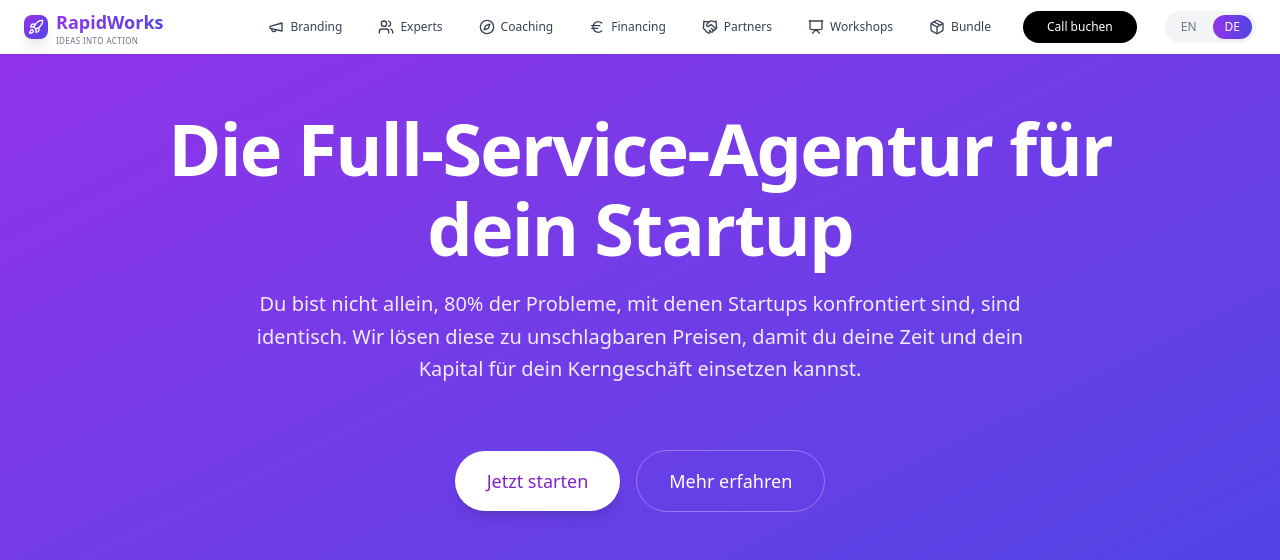
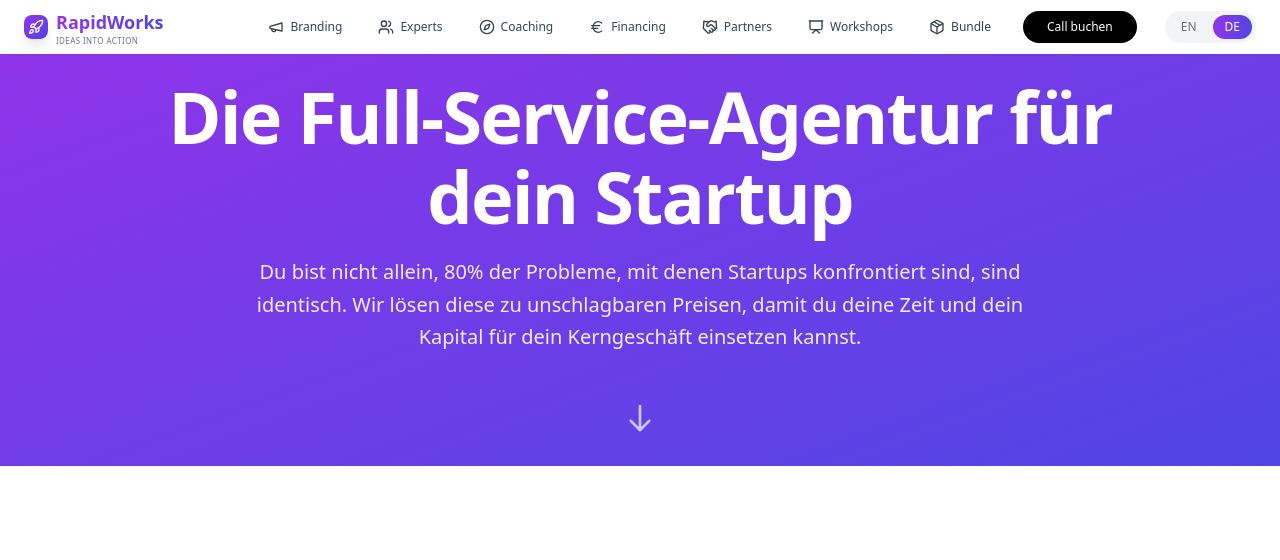
Before and after one commit to Rapid-Works/landingpage, a React (Create React App) app: page / in a window 1280 px wide. Shown: the top 560 px of the page. Built offline with nearby package versions, Linux system fonts and the light colour scheme.

Commit message:
Refactor landing page styles and update workshop component layout; fix exception date in dateUtils

```diff
--- a/src/components/new_landing_page.jsx
+++ b/src/components/new_landing_page.jsx
@@ -450,8 +450,8 @@ export default function RapidWorksPage() {
         <div className="absolute top-20 right-0 w-96 h-96 bg-purple-200 rounded-full filter blur-3xl opacity-20 -z-10"></div>
         <div className="absolute bottom-0 left-10 w-72 h-72 bg-blue-200 rounded-full filter blur-3xl opacity-20 -z-10"></div>
 
-        <div className="bg-gradient-to-br from-purple-600 to-indigo-600 text-white relative overflow-hidden min-h-[65vh] flex items-center">
-          <div className="container mx-auto px-6 py-20 md:py-28 flex flex-col justify-center">
+        <div className="bg-gradient-to-br from-purple-600 to-indigo-600 text-white relative overflow-hidden flex items-center">
+          <div className="container mx-auto px-6 py-12 md:py-16 lg:py-20 flex flex-col justify-center">
             <div className="text-center mb-8">
               <h1 className="text-5xl md:text-6xl lg:text-7xl font-extrabold mb-6 leading-tight tracking-tight">
                 {content.hero.title1}
@@ -466,14 +466,6 @@ export default function RapidWorksPage() {
               </p>
             </div>
 
-            <div className="flex flex-col sm:flex-row items-center justify-center gap-4 mt-8">
-              <button className="px-8 py-4 bg-white text-purple-700 hover:bg-white/90 rounded-full font-medium text-lg shadow-lg hover:shadow-xl transition-all">
-                {content.hero.getStarted}
-              </button>
-              <button className="px-8 py-4 bg-transparent border border-white/30 hover:bg-white/10 text-white rounded-full font-medium text-lg transition-all">
-                {content.hero.learnMore}
-              </button>
-            </div>
           </div>
 
           <button
--- a/src/utils/dateUtils.js
+++ b/src/utils/dateUtils.js
@@ -4,7 +4,7 @@ export const getNextWebinarDates = (count = 5) => {
 
   // --- Define Base Dates in UTC ---
   // Exception: Wednesday, April 30th, 2025, 17:00 CEST (15:00 UTC)
-  const exceptionDate = new Date(Date.UTC(2025, 3, 30, 15, 0, 0)); // Month 3 is April
+  const exceptionDate = new Date(Date.UTC(2025, 5, 3, 15, 0, 0)); // Month 3 is April
 
   // Reference Thursday: May 15th, 2025, 17:00 CEST (15:00 UTC)
   let nextThursday = new Date(Date.UTC(2025, 4, 15, 15, 0, 0)); // Month 4 is May
```
Also changed, not shown: src/components/workshop.jsx (+6 -12 lines).
